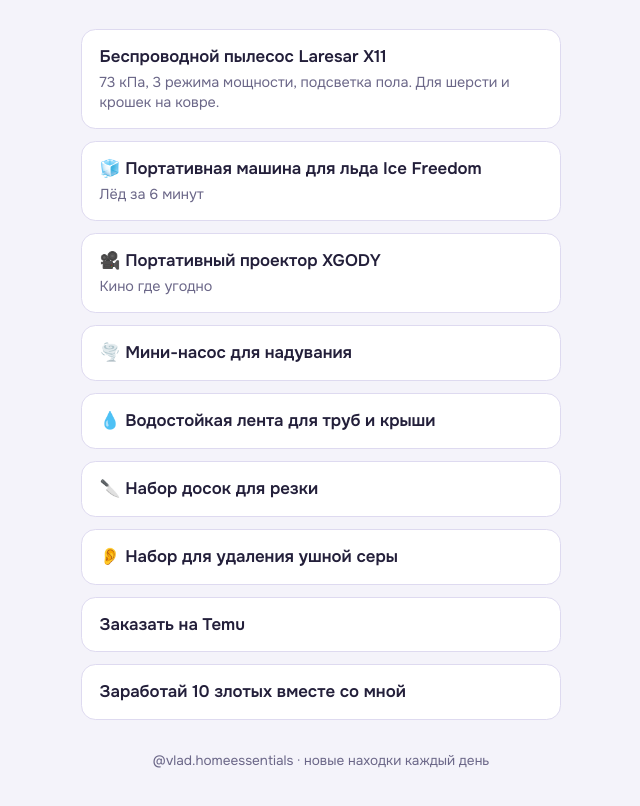
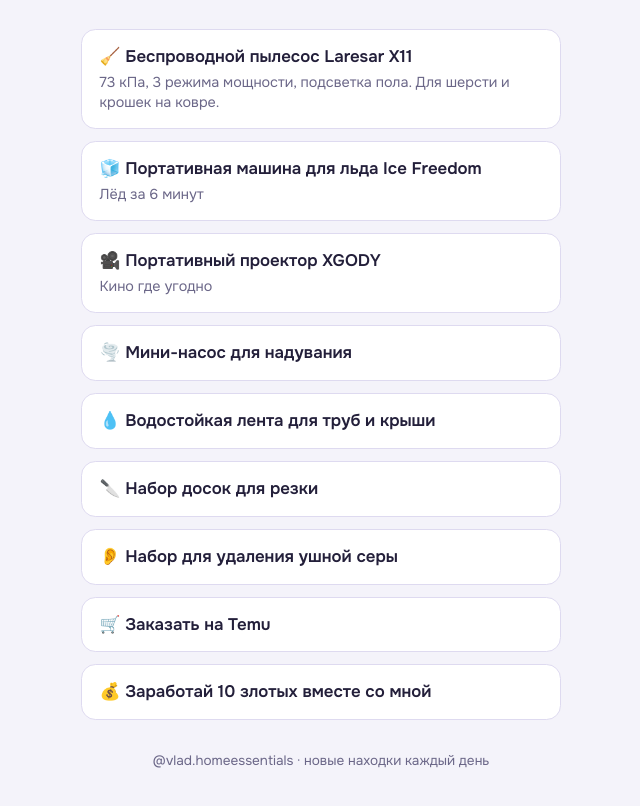
Before and after one commit to vlad-homeessentials/vlad-homeessentials.github.io, a plain HTML site: page index.html in a window 1280 px wide. Shown: the part 216-1022 px from the top of the page, without its empty margins (319-959 px from the left). Drawn offline with Linux system fonts and the light colour scheme; a web font is replaced by a local one.

Commit message:
Add files via upload

```diff
--- a/index.html
+++ b/index.html
@@ -56,7 +56,7 @@
   <ul class="links">
     <li>
       <a class="link" href="https://temu.to/k/eic64gizvx9" target="_blank" rel="noopener sponsored">
-        <span class="name">Беспроводной пылесос Laresar X11</span>
+        <span class="name">🧹 Беспроводной пылесос Laresar X11</span>
         <span class="note">73 кПа, 3 режима мощности, подсветка пола. Для шерсти и крошек на ковре.</span>
       </a>
     </li>
@@ -94,12 +94,12 @@
     </li>
     <li>
       <a class="link" href="https://temu.to/k/ejuh83nfigl" target="_blank" rel="noopener sponsored">
-        <span class="name">Заказать на Temu</span>
+        <span class="name">🛒 Заказать на Temu</span>
       </a>
     </li>
     <li>
       <a class="link" href="https://temu.to/k/ey5762nj61p" target="_blank" rel="noopener sponsored">
-        <span class="name">Заработай 10 злотых вместе со мной</span>
+        <span class="name">💰 Заработай 10 злотых вместе со мной</span>
       </a>
     </li>
   </ul>
```
